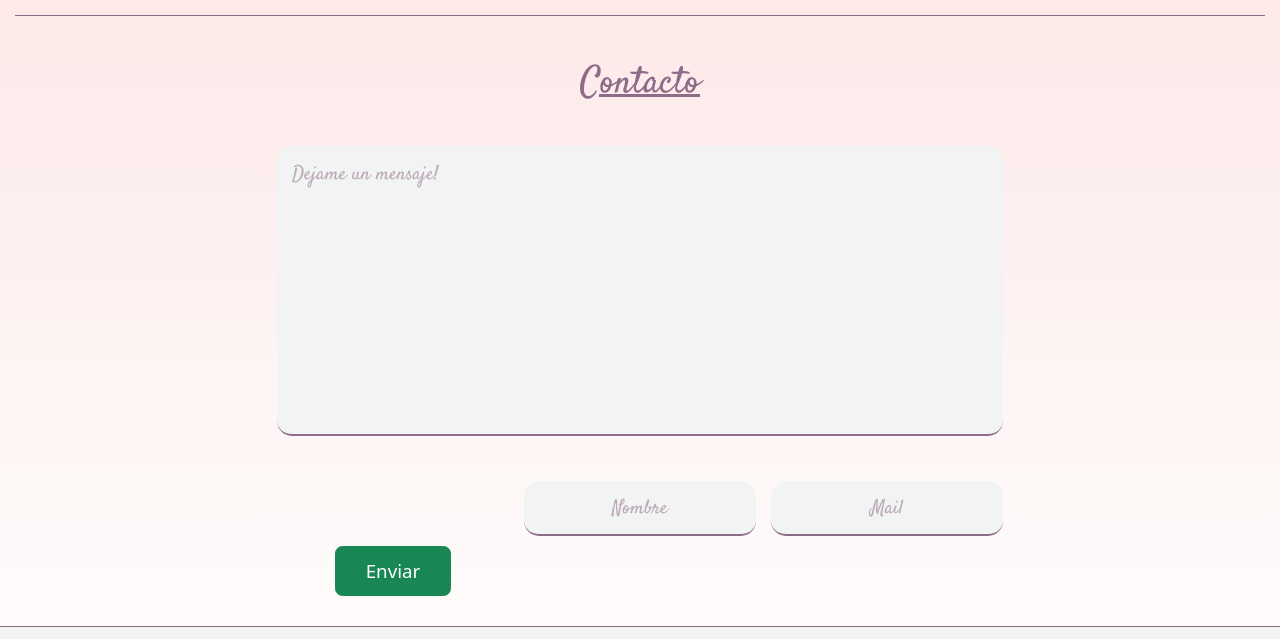
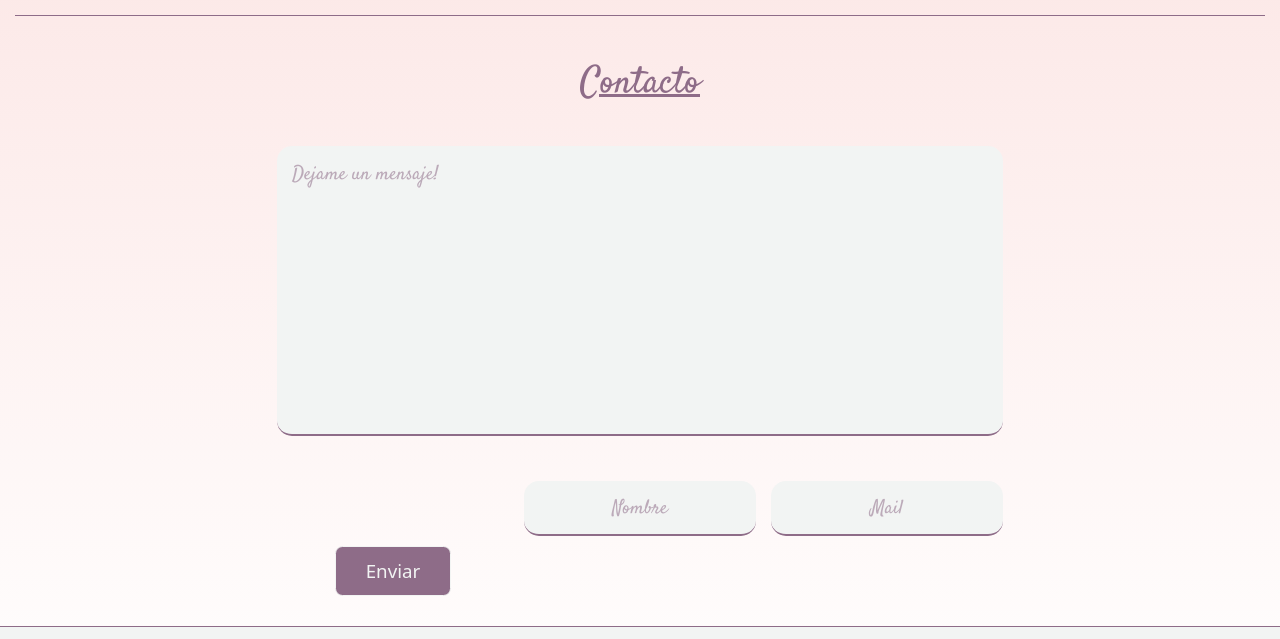
Before and after one commit to JuanCruzValencia/Natali-Del-Percio-Fotografia, a plain HTML site: page views/about_contacto.html in a window 1280 px wide. Shown: the part 847-1486 px from the top of the page. Drawn offline with nearby package versions, Linux system fonts and the light colour scheme.

Commit message:
Update about_contacto.html

```diff
--- a/views/about_contacto.html
+++ b/views/about_contacto.html
@@ -80,7 +80,7 @@
                 <input  class="form__input" type="email" placeholder="Mail">
             </div>
             <div class="form__button-container d-grid gap-2 col-6 mx-auto">
-                <button type="button" class="form__button btn btn-success btn-lg">Enviar</button>
+                <button type="button" class="form__button btn btn-lg" style="background-color:#8E6C88; border-color: #F2F4F3; color: #F2F4F3;">Enviar</button>
             </div>
         </form>
     </main>
```
